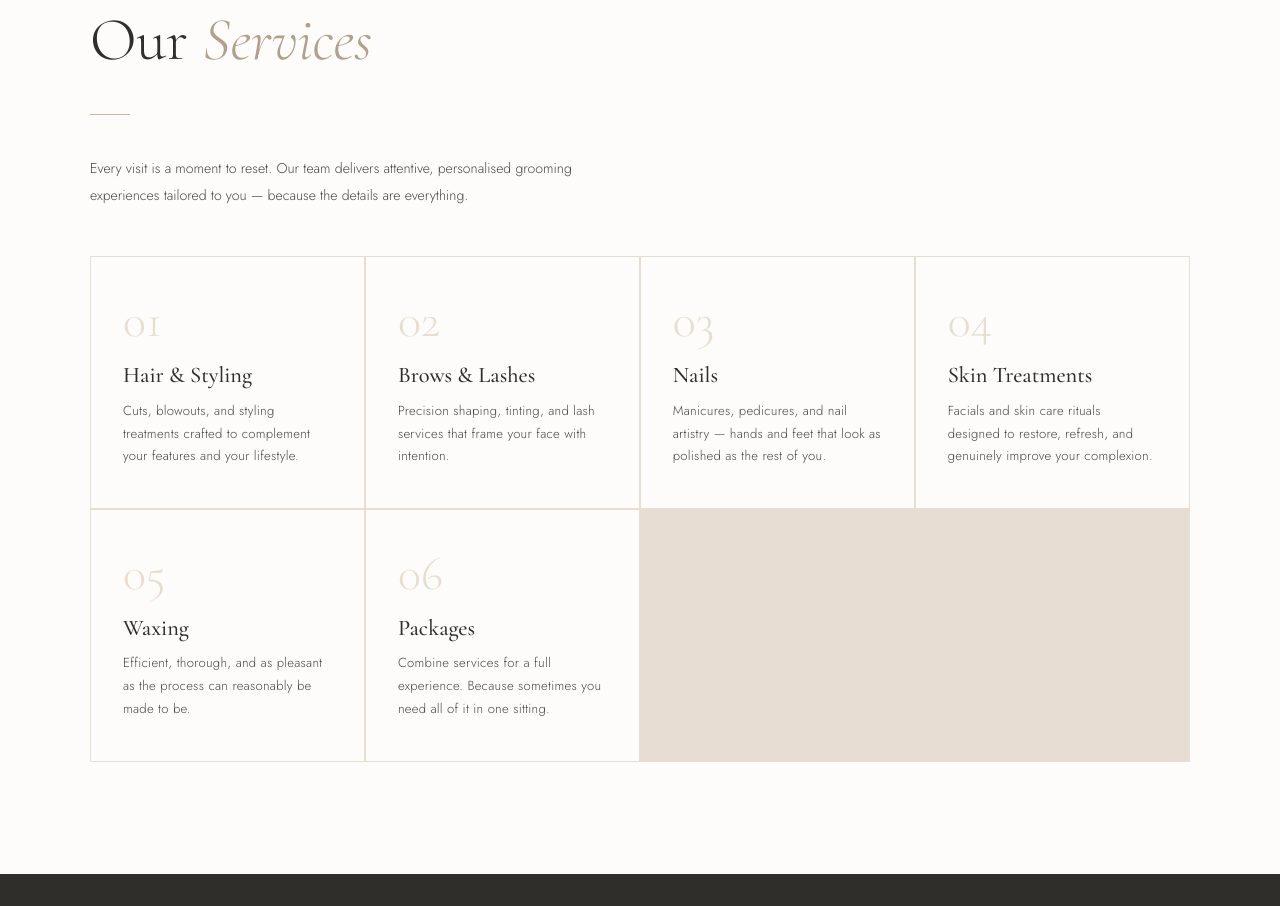
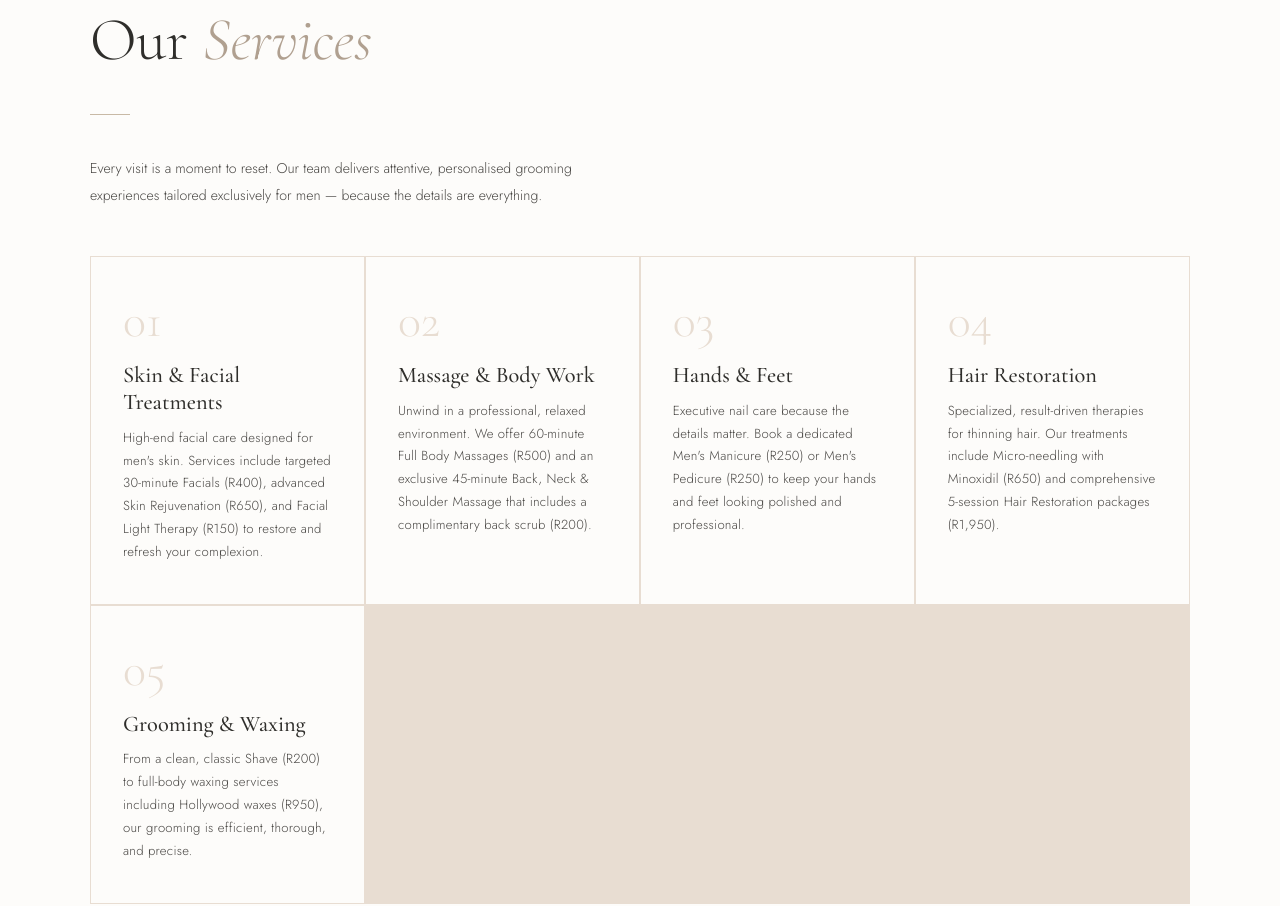
Before and after one commit to UnlimitedEditing/TheGroomRoom, a plain HTML site: page index.html in a window 1280 px wide. Shown: the part 936-1842 px from the top of the page. Drawn offline with nearby package versions, Linux system fonts and the light colour scheme.

Commit message:
Update index.html

```diff
--- a/index.html
+++ b/index.html
@@ -572,7 +572,6 @@
 </head>
 <body>
 
-  <!-- NAV -->
   <nav>
     <a href="#" class="nav-logo">The Groom Room</a>
     <ul class="nav-links">
@@ -585,7 +584,6 @@
     </button>
   </nav>
 
-  <!-- MOBILE MENU -->
   <div class="mobile-menu" id="mobileMenu">
     <button class="mobile-close" id="mobileClose">✕</button>
     <a href="#services" onclick="closeMenu()">Services</a>
@@ -593,14 +591,13 @@
     <a href="https://thegroomroom.co.za/booking" target="_blank" rel="noopener">Book Now</a>
   </div>
 
-  <!-- HERO -->
   <section class="hero" id="home">
     <div class="hero-bg-circle"></div>
     <div class="hero-content">
       <div class="hero-logo-ring"><span>TGR</span></div>
       <p class="hero-eyebrow">Where refinement meets routine</p>
       <h1 class="hero-title">The Groom<br><em>Room</em></h1>
-      <p class="hero-sub">Professional Grooming &amp; Beauty Services</p>
+      <p class="hero-sub">Professional Men's Grooming &amp; Beauty Services</p>
       <a href="https://thegroomroom.co.za/booking" target="_blank" rel="noopener" class="hero-cta">Reserve Your Appointment</a>
     </div>
     <div class="hero-scroll">
@@ -609,58 +606,50 @@
     </div>
   </section>
 
-  <!-- SERVICES -->
   <section id="services">
     <div class="section-inner">
       <p class="section-label">What We Offer</p>
       <h2 class="section-title">Our <em>Services</em></h2>
       <div class="divider"></div>
       <p style="max-width:520px; font-size:0.88rem; line-height:1.9; color:var(--char-lt);">
-        Every visit is a moment to reset. Our team delivers attentive, personalised grooming experiences tailored to you — because the details are everything.
+        Every visit is a moment to reset. Our team delivers attentive, personalised grooming experiences tailored exclusively for men — because the details are everything.
       </p>
 
       <div class="services-grid">
         <div class="service-card">
           <div class="service-num">01</div>
-          <div class="service-name">Hair &amp; Styling</div>
-          <p class="service-desc">Cuts, blowouts, and styling treatments crafted to complement your features and your lifestyle.</p>
+          <div class="service-name">Skin &amp; Facial Treatments</div>
+          <p class="service-desc">High-end facial care designed for men's skin. Services include targeted 30-minute Facials (R400), advanced Skin Rejuvenation (R650), and Facial Light Therapy (R150) to restore and refresh your complexion.</p>
         </div>
         <div class="service-card">
           <div class="service-num">02</div>
-          <div class="service-name">Brows &amp; Lashes</div>
-          <p class="service-desc">Precision shaping, tinting, and lash services that frame your face with intention.</p>
+          <div class="service-name">Massage &amp; Body Work</div>
+          <p class="service-desc">Unwind in a professional, relaxed environment. We offer 60-minute Full Body Massages (R500) and an exclusive 45-minute Back, Neck &amp; Shoulder Massage that includes a complimentary back scrub (R200).</p>
         </div>
         <div class="service-card">
           <div class="service-num">03</div>
-          <div class="service-name">Nails</div>
-          <p class="service-desc">Manicures, pedicures, and nail artistry — hands and feet that look as polished as the rest of you.</p>
+          <div class="service-name">Hands &amp; Feet</div>
+          <p class="service-desc">Executive nail care because the details matter. Book a dedicated Men's Manicure (R250) or Men's Pedicure (R250) to keep your hands and feet looking polished and professional.</p>
         </div>
         <div class="service-card">
           <div class="service-num">04</div>
-          <div class="service-name">Skin Treatments</div>
-          <p class="service-desc">Facials and skin care rituals designed to restore, refresh, and genuinely improve your complexion.</p>
+          <div class="service-name">Hair Restoration</div>
+          <p class="service-desc">Specialized, result-driven therapies for thinning hair. Our treatments include Micro-needling with Minoxidil (R650) and comprehensive 5-session Hair Restoration packages (R1,950).</p>
         </div>
         <div class="service-card">
           <div class="service-num">05</div>
-          <div class="service-name">Waxing</div>
-          <p class="service-desc">Efficient, thorough, and as pleasant as the process can reasonably be made to be.</p>
-        </div>
-        <div class="service-card">
-          <div class="service-num">06</div>
-          <div class="service-name">Packages</div>
-          <p class="service-desc">Combine services for a full experience. Because sometimes you need all of it in one sitting.</p>
+          <div class="service-name">Grooming &amp; Waxing</div>
+          <p class="service-desc">From a clean, classic Shave (R200) to full-body waxing services including Hollywood waxes (R950), our grooming is efficient, thorough, and precise.</p>
         </div>
       </div>
     </div>
   </section>
 
-  <!-- BOOKING BANNER -->
   <div class="booking-banner">
     <p>Ready to be looked after properly?</p>
     <a href="https://thegroomroom.co.za/booking" target="_blank" rel="noopener">Book Online</a>
   </div>
 
-  <!-- ABOUT -->
   <section id="about">
     <div class="section-inner">
       <p class="section-label">Our Story</p>
@@ -670,16 +659,13 @@
       <div class="about-grid">
         <div class="about-body">
           <p>
-            The Groom Room is a grooming studio committed to making you look — and presumably feel — like the best version of yourself. We offer services. Beauty services, specifically, of the kind one would seek out at an establishment such as this one.
+            The Groom Room is a specialized beauty salon tailored exclusively for men. Located in the heart of George, our space was designed to offer an experience that completely transcends the ordinary barbershop visit.
           </p>
           <p>
-            Our team is experienced, detail-oriented, and fully aware of what a good appointment should feel like. We have been doing this for some time, in a space that is calm, clean, and designed to make the whole process feel rather less like an errand and rather more like a small luxury.
+            As a proudly woman-owned establishment, we seamlessly blend traditional grooming values with high-end contemporary treatments. Whether you are visiting for precise skin rejuvenation, hair restoration, or a restorative full-body massage, our focus is entirely on delivering premium services within a relaxed, distinctly masculine atmosphere.
           </p>
           <p>
-            We're based in South Africa, which is a place we're very fond of. Our clients tend to return, which is generally considered a positive sign in this industry. We take pride in our work, which again, we'd be happy to describe in more detail if the information were forthcoming.
-          </p>
-          <p>
-            In the meantime: we groom people. We do it well. You should book an appointment.
+            We don't just cut hair; we ensure every client leaves looking, and feeling, like the best version of themselves. (Please note: We are a professional grooming studio and strictly offer non-sensual massage therapies).
           </p>
         </div>
 
@@ -691,7 +677,6 @@
     </div>
   </section>
 
-  <!-- FOOTER -->
   <footer id="contact">
     <div class="footer-inner">
       <div>
@@ -707,7 +692,7 @@
       </div>
     </div>
     <div class="footer-bottom">
-      <span>© 2025 The Groom Room</span>
+      <span>© 2026 The Groom Room</span>
       <span>All rights reserved</span>
     </div>
   </footer>
```
